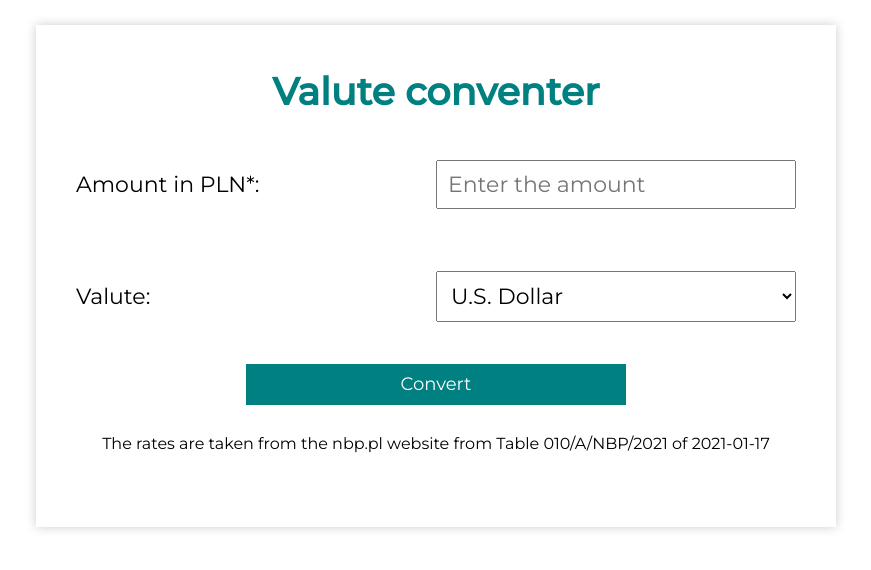
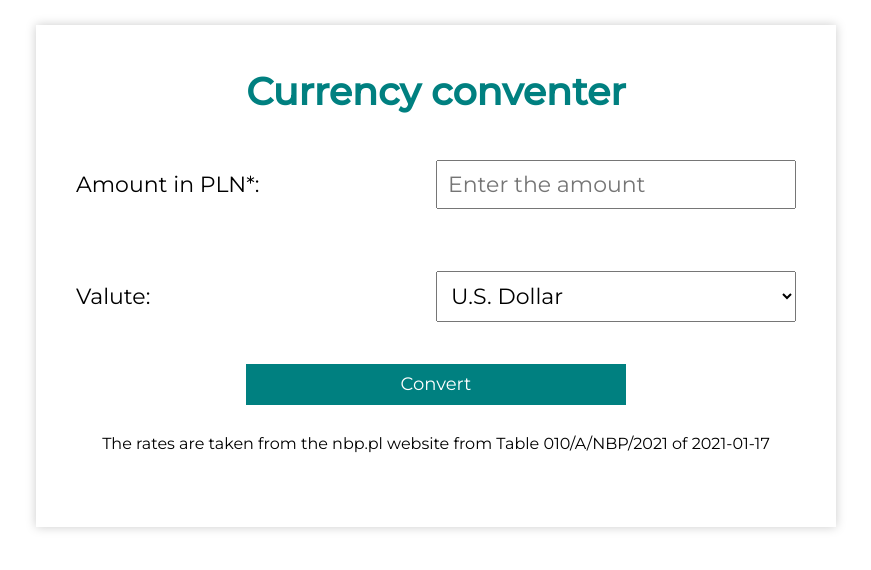
Before and after one commit to stolar-xyz/currency-converter-react, a React (Create React App) app: page / in a window 1280 px wide. Shown: the top 570 px of the page, without its empty margins (204-1075 px from the left). Built offline with nearby package versions, Linux system fonts and the light colour scheme.

Commit message:
added right title and url

```diff
--- a/package.json
+++ b/package.json
@@ -1,8 +1,8 @@
 {
-  "name": "valute-conventer-react",
+  "name": "currency-conventer-react",
   "version": "0.1.0",
   "private": true,
-  "homepage": "https://stolar-code.github.io/valute-conventer-react/",
+  "homepage": "https://stolar-code.github.io/currency-conventer-react/",
   "dependencies": {
     "@testing-library/jest-dom": "^5.11.8",
     "@testing-library/react": "^11.2.3",
--- a/public/index.html
+++ b/public/index.html
@@ -22,7 +22,7 @@
       work correctly both with client-side routing and a non-root public URL.
       Learn how to configure a non-root public URL by running `npm run build`.
     -->
-  <title>Valute conventer</title>
+  <title>Currency conventer</title>
   <link rel="stylesheet" href="https://cdnjs.cloudflare.com/ajax/libs/normalize/8.0.1/normalize.min.css"
     integrity="sha512-NhSC1YmyruXifcj/KFRWoC561YpHpc5Jtzgvbuzx5VozKpWvQ+4nXhPdFgmx8xqexRcpAglTj9sIBWINXa8x5w=="
     crossorigin="anonymous" />
--- a/src/App/App.js
+++ b/src/App/App.js
@@ -27,7 +27,7 @@ function App() {
 
   return (
     <Form calculateResult={calculateResult} amount={amount} currency={currency}>
-      <Header title={"Valute conventer"} />
+      <Header title={"Currency conventer"} />
       <Paragraph name={"Amount in PLN*:"} body={<FormInput amount={amount} setAmount={setAmount} />} />
       <Paragraph name={"Valute:"} body={<FormSelect currency={currency} setCurrency={setCurrency} />} />
       <Buttons />
```
Also changed, not shown: 1 other file (tests, documents, lock files or other folders).
